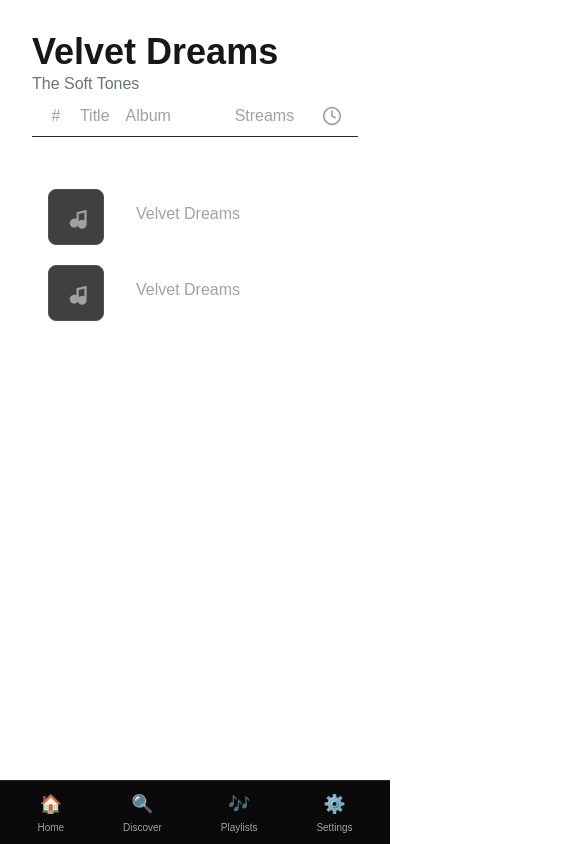
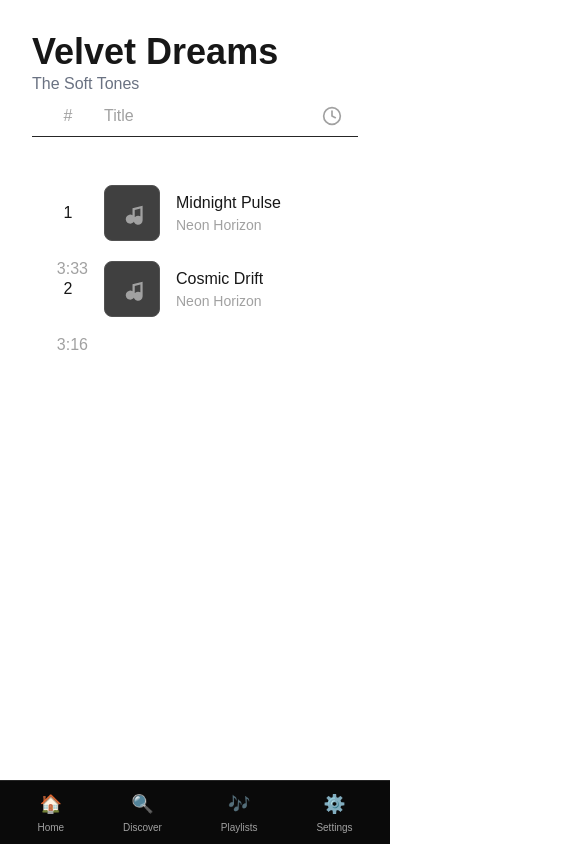
Before and after one commit to KasraAzizzadeh/WebProject-mySpotify, a Next.js app in the folder frontend/my-spotify/: page /album/a1 in a window 390 px wide. Shown: the top 844 px of the page, 585 px wide, since content can reach past the window. Built offline with nearby package versions, Linux system fonts and the light colour scheme.

Commit message:
fix: Song table alignment, album link of SongCard

```diff
--- a/frontend/my-spotify/src/components/SongCard.tsx
+++ b/frontend/my-spotify/src/components/SongCard.tsx
@@ -48,7 +48,7 @@ export default function SongCard({ song, subscriptionType }: SongCardProps) {
             <>
               From:{' '}
               <Link
-                href={`/albums/${song.albumId}`}
+                href={`/album/${song.albumId}`}
                 onClick={(e) => e.stopPropagation()}
                 className="text-neutral-400 hover:underline"
               >
--- a/frontend/my-spotify/src/components/music/SongEntry.tsx
+++ b/frontend/my-spotify/src/components/music/SongEntry.tsx
@@ -23,70 +23,75 @@ export default function SongEntry({
   showAlbum = true,
 }: SongEntryProps) {
   return (
-    <div className="group flex h-16 w-full items-center gap-4 rounded-md px-4 hover:bg-neutral-800">
+    <div
+      className="
+        group grid w-full items-center gap-4 px-4 h-16 rounded-md
+        grid-cols-[40px_1fr_auto]
+        md:grid-cols-[40px_1fr_160px_auto]
+        lg:grid-cols-[40px_1fr_200px_200px_80px]
+        hover:bg-neutral-800
+      "
+    >
 
       {/* Track */}
-      <div className="hidden w-10 shrink-0 justify-center md:flex">
+      <div className="flex justify-center items-center w-10">
         <span className="group-hover:hidden">
           {trackNumber + 1}
         </span>
 
-        <button className="hidden group-hover:flex">
+        <button className="hidden group-hover:flex items-center justify-center">
           <Play size={16} fill="currentColor" />
         </button>
       </div>
 
-      {/* Cover */}
+      {/* Title */}
+      <div className="flex items-center gap-4 min-w-0">
         <div className="shrink-0">
-        <Cover
-          src={song.imageUrl}
-          alt={song.title}
-          size={56}
-        />
+          <Cover src={song.imageUrl} alt={song.title} size={56} />
         </div>
 
-      {/* Song */}
-      <div className="min-w-0 flex-1">
+        <div className="min-w-0">
           <p className="truncate font-medium">
             {song.title}
           </p>
 
           <Link
             href={`/profile/${song.artistId}`}
-          className="inline-block max-w-full truncate text-sm text-neutral-400 hover:text-white hover:underline"
+            className="block truncate text-sm text-neutral-400 hover:text-white hover:underline"
           >
             {song.artistName}
           </Link>
         </div>
+      </div>
 
-        {/* Right Section */}
-        <div className="flex shrink-0 items-center w-[64rem] justify-between gap-4">
-
-            {/* Album */}
-            {showAlbum && (
-                <div className="w-48 text-left">
+      {/* Album (hidden on small screens) */}
+      {showAlbum ? (
+        <div className="hidden md:block lg:block truncate text-neutral-400">
           <Link
             href={`/album/${song.albumId}`}
-                    className="inline-block max-w-full truncate text-neutral-400 hover:text-white hover:underline"
+            className="hover:text-white hover:underline"
           >
             {song.albumName}
           </Link>
         </div>
+      ) : (
+        <div />
       )}
 
-            {/* Streams */}
-            {subscriptionType !== "basic" && (
-                <div className="w-48 text-right text-neutral-400">
+      {/* Streams (hidden on md and below) */}
+      {subscriptionType !== "basic" ? (
+        <div className="hidden lg:block text-right text-neutral-400">
           {song.streams.toLocaleString()}
         </div>
+      ) : (
+        <div />
       )}
 
-            {/* Duration */}
-            <div className="w-20 text-right text-neutral-400">
+      {/* Duration (always visible) */}
+      <div className="text-right text-neutral-400">
         {formatDuration(song.songDurationMs)}
       </div>
 
     </div>
-    </div>
   );
 }
--- a/frontend/my-spotify/src/components/music/TableHead.tsx
+++ b/frontend/my-spotify/src/components/music/TableHead.tsx
@@ -4,43 +4,46 @@ import { Clock } from 'lucide-react';
 
 export default function SongTableHeader() {
   return (
-    <div className="group flex w-full items-center gap-4 px-4 py-2 text-md text-neutral-400 border-b border-neutral-800">
+    <div
+      className="
+        grid w-full items-center gap-4 px-4 py-2 text-md text-neutral-400 border-b border-neutral-800
+        grid-cols-[40px_1fr_auto]
+        md:grid-cols-[40px_1fr_160px_auto]
+        lg:grid-cols-[40px_1fr_200px_200px_80px]
+      "
+    >
 
       {/* # */}
-      <div className="w-10 text-center">
+      <div className="text-center w-10">
         #
       </div>
 
       {/* Title */}
-      <div className="flex-1 relative">
+      <div className="relative">
         Title
-
-        {/* pipe appears on hover */}
         <span className="absolute right-0 top-1/2 -translate-y-1/2 opacity-0 group-hover:opacity-100 text-neutral-600">
           |
         </span>
       </div>
 
-      {/* Album */}
-      <div className="w-48 relative">
+      {/* Album (hidden on small screens) */}
+      <div className="hidden md:block lg:block relative">
         Album
-
         <span className="absolute right-0 top-1/2 -translate-y-1/2 opacity-0 group-hover:opacity-100 text-neutral-600">
           |
         </span>
       </div>
 
-      {/* Streams */}
-      <div className="w-48 text-right relative">
+      {/* Streams (hidden on md and below) */}
+      <div className="hidden lg:block text-right relative">
         Streams
-
         <span className="absolute right-0 top-1/2 -translate-y-1/2 opacity-0 group-hover:opacity-100 text-neutral-600">
           |
         </span>
       </div>
 
       {/* Duration */}
-      <div className="w-20 flex justify-end items-center gap-1">
+      <div className="flex justify-end">
         <Clock size={20} />
       </div>
 
```
Lines whose indentation alone changed are shown as unchanged.
